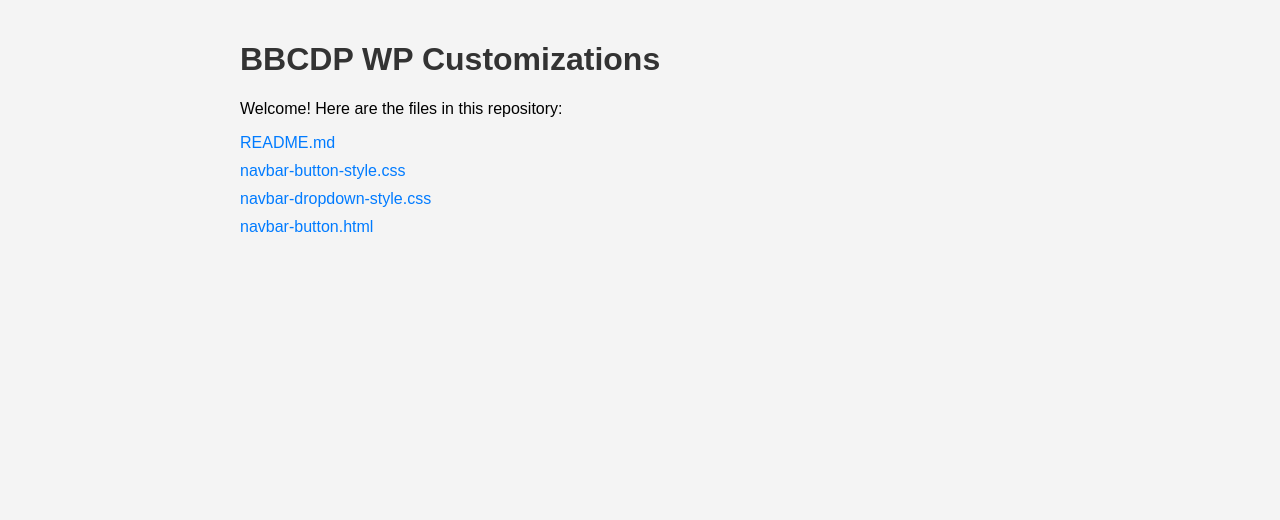
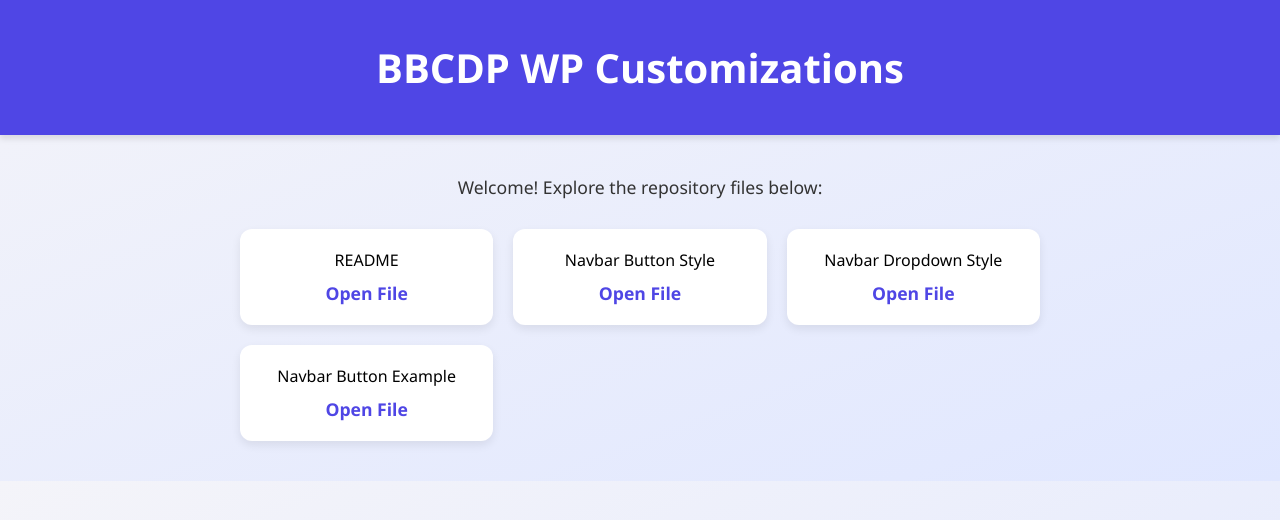
Before and after one commit to damiencurtis/bbcdp-wp-customizations, a plain HTML site: page index.html in a window 1280 px wide. Drawn offline with Linux system fonts and the light colour scheme.

Commit message:
Update index.html
updated appearance

```diff
--- a/index.html
+++ b/index.html
@@ -5,39 +5,84 @@
     <title>BBCDP WP Customizations</title>
     <style>
         body {
-            font-family: Arial, sans-serif;
-            background-color: #f4f4f4;
-            padding: 20px;
-            max-width: 800px;
-            margin: auto;
-        }
-        h1 {
-            color: #333;
-        }
-        ul {
-            list-style-type: none;
+            font-family: 'Segoe UI', Tahoma, Geneva, Verdana, sans-serif;
+            background: linear-gradient(to bottom right, #f4f4f9, #e0e7ff);
+            margin: 0;
             padding: 0;
         }
-        li {
-            margin: 10px 0;
+        header {
+            background-color: #4f46e5;
+            color: white;
+            padding: 40px 20px;
+            text-align: center;
+            box-shadow: 0 4px 6px rgba(0,0,0,0.1);
         }
-        a {
+        header h1 {
+            margin: 0;
+            font-size: 2.5em;
+        }
+        main {
+            max-width: 800px;
+            margin: 40px auto;
+            padding: 0 20px;
+        }
+        p {
+            font-size: 1.1em;
+            color: #333;
+            text-align: center;
+        }
+        .file-list {
+            display: grid;
+            grid-template-columns: repeat(auto-fit, minmax(220px, 1fr));
+            gap: 20px;
+            margin-top: 30px;
+        }
+        .file-card {
+            background: white;
+            padding: 20px;
+            border-radius: 12px;
+            box-shadow: 0 4px 10px rgba(0,0,0,0.08);
+            transition: transform 0.2s, box-shadow 0.2s;
+            text-align: center;
+        }
+        .file-card:hover {
+            transform: translateY(-5px);
+            box-shadow: 0 6px 15px rgba(0,0,0,0.15);
+        }
+        .file-card a {
             text-decoration: none;
-            color: #007bff;
-        }
-        a:hover {
-            text-decoration: underline;
+            color: #4f46e5;
+            font-weight: bold;
+            display: block;
+            font-size: 1.1em;
+            margin-top: 10px;
         }
     </style>
 </head>
 <body>
-    <h1>BBCDP WP Customizations</h1>
-    <p>Welcome! Here are the files in this repository:</p>
-    <ul>
-        <li><a href="README.md" target="_blank">README.md</a></li>
-        <li><a href="navbar-button-style.css" target="_blank">navbar-button-style.css</a></li>
-        <li><a href="navbar-dropdown-style.css" target="_blank">navbar-dropdown-style.css</a></li>
-        <li><a href="navbar-button.html" target="_blank">navbar-button.html</a></li>
-    </ul>
+    <header>
+        <h1>BBCDP WP Customizations</h1>
+    </header>
+    <main>
+        <p>Welcome! Explore the repository files below:</p>
+        <div class="file-list">
+            <div class="file-card">
+                <span>README</span>
+                <a href="README.md" target="_blank">Open File</a>
+            </div>
+            <div class="file-card">
+                <span>Navbar Button Style</span>
+                <a href="navbar-button-style.css" target="_blank">Open File</a>
+            </div>
+            <div class="file-card">
+                <span>Navbar Dropdown Style</span>
+                <a href="navbar-dropdown-style.css" target="_blank">Open File</a>
+            </div>
+            <div class="file-card">
+                <span>Navbar Button Example</span>
+                <a href="navbar-button.html" target="_blank">Open File</a>
+            </div>
+        </div>
+    </main>
 </body>
 </html>
```
